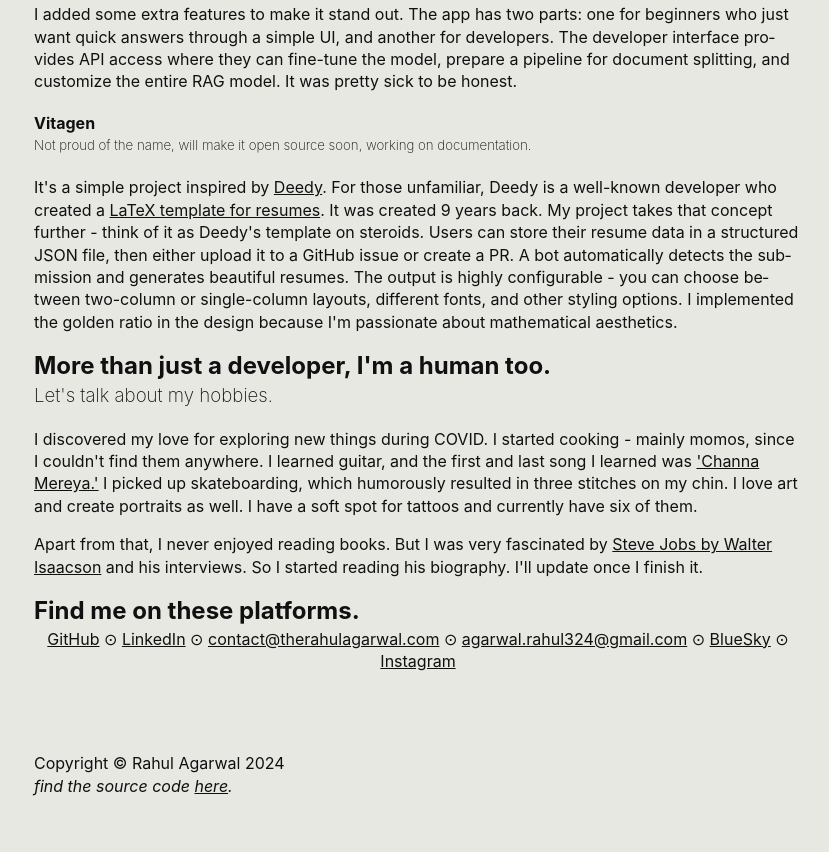
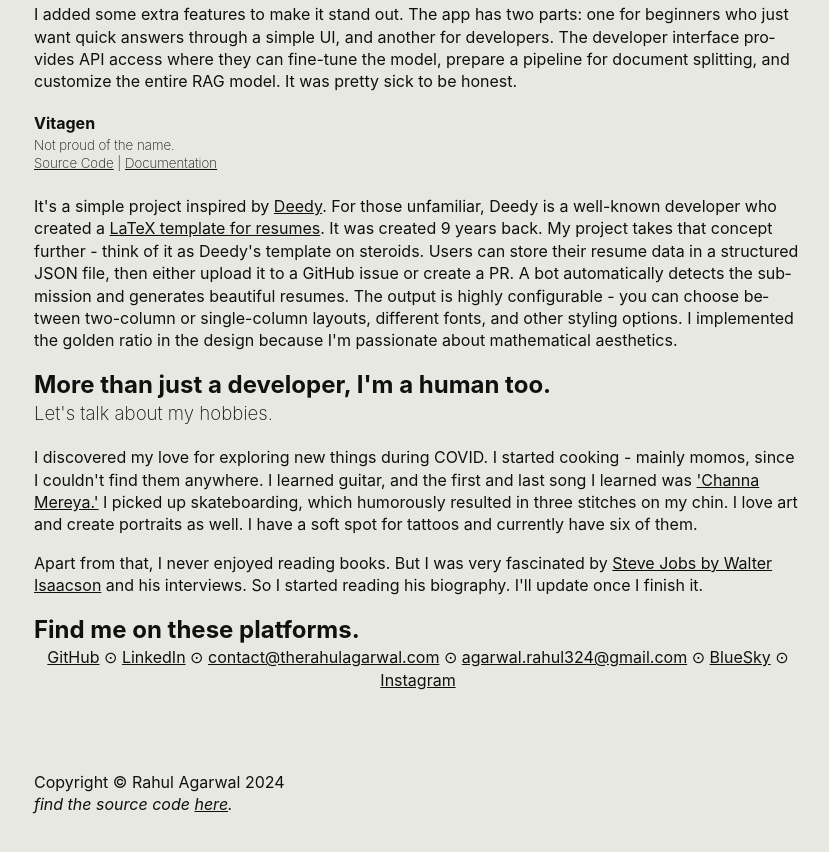
Before and after one commit to ragarwalll/ragarwalll.github.io, a plain HTML site: page index.html in a window 1280 px wide. Shown: the part 4415-5267 px from the top of the page, without its empty margins (222-1051 px from the left). Drawn offline with Linux system fonts and the light colour scheme.

Commit message:
feat: adds vitagen project links

```diff
--- a/index.html
+++ b/index.html
@@ -643,9 +643,23 @@
       <div class="heading-link-activator">
         <h4 class="inline-block no-margin-bottom">Vitagen</h4>
         <a href="#vitagen" class="heading-link">#</a>
+        <h5 class="no-margin-top no-margin-bottom lighter-weight">
+          Not proud of the name.
+        </h5>
         <h5 class="no-margin-top lighter-weight">
-          Not proud of the name, will make it open source soon, working on
-          documentation.
+          <a
+            href="https://github.com/ragarwalll/rahul-resume"
+            target="_blank"
+            class="new-anchor"
+            >Source Code</a
+          >
+          |
+          <a
+            href="https://therahulagarwal.com/rahul-resume/"
+            target="_blank"
+            class="new-anchor"
+            >Documentation</a
+          >
         </h5>
       </div>
 
```
